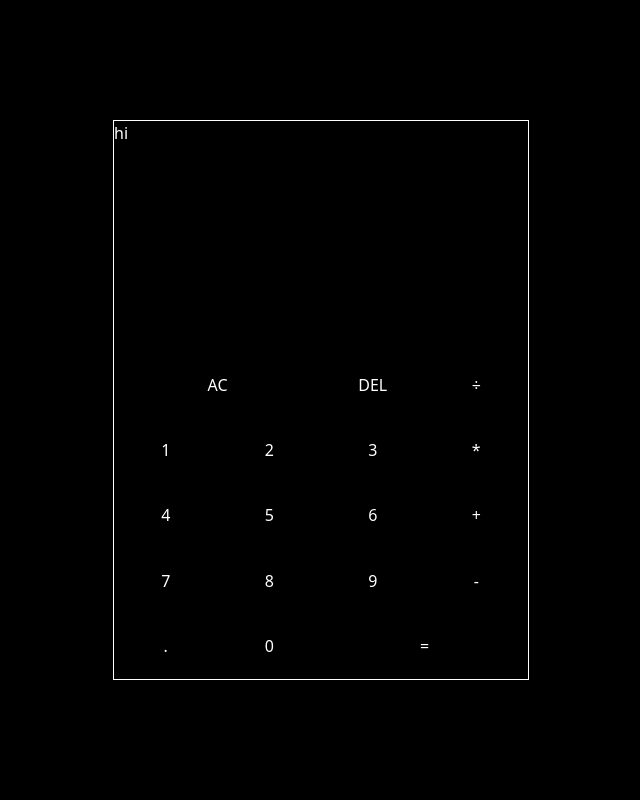
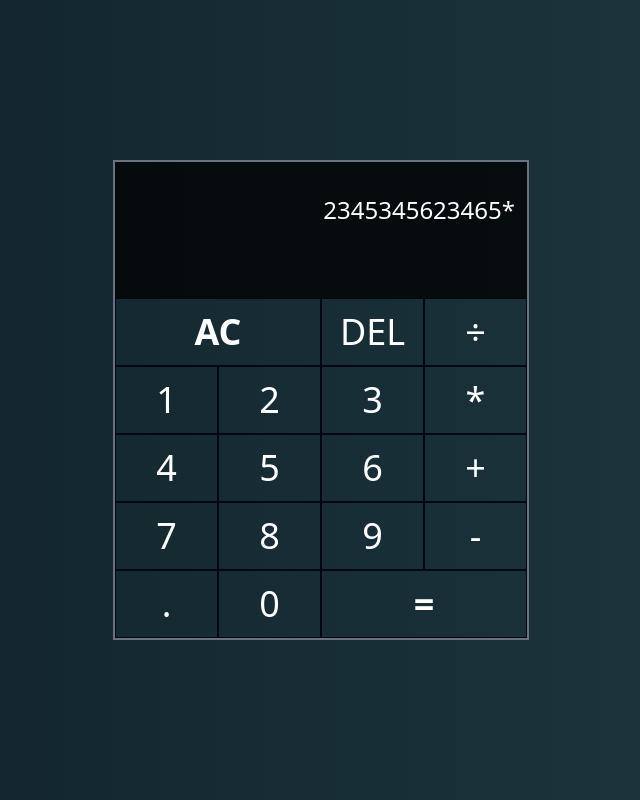
Before and after one commit to thDemon1310/Calculator-in-React, a React (Vite) app: page / in a window 1280 px wide. Shown: the whole page, without its empty margins (319-959 px from the left). Built offline with nearby package versions, Linux system fonts and the light colour scheme.

Commit message:
added style to screen and keys

```diff
--- a/src/App.jsx
+++ b/src/App.jsx
@@ -3,7 +3,7 @@ import Calculator from "./components/calculator/Calculator";
 const App = () => {
   return (
     <>
-      <div className="bg-black w-screen h-screen flex justify-center items-center">
+      <div className="bg-gradient-to-r from-[#0F2027] to-[#203A43] w-screen h-screen flex justify-center items-center">
         <Calculator />
       </div>
     </>
--- a/src/components/calculator/Calculator.jsx
+++ b/src/components/calculator/Calculator.jsx
@@ -3,7 +3,7 @@ import Keypad from "./keypad/Keypad";
 
 const Calculator = () => {
   return (
-    <div className="w-[26rem] h-[35rem] border text-white grid ">
+    <div className="w-[26rem] h-[30rem]  text-white grid grid-rows-[2fr_5fr] border-2 border-gray-500">
       <Screen />
       <Keypad />
     </div>
--- a/src/components/calculator/keypad/Keypad.jsx
+++ b/src/components/calculator/keypad/Keypad.jsx
@@ -22,7 +22,7 @@ const arr = [
 ];
 const Keypad = () => {
   return (
-    <div className="grid grid-cols-4">
+    <div className="grid grid-cols-4  text-4xl">
       {arr.map((symbol) => {
         if (typeof symbol == "string") {
           return <StrBtn btn={symbol} key={arr.indexOf(symbol)} />;
--- a/src/components/calculator/keypad/NumBtn.jsx
+++ b/src/components/calculator/keypad/NumBtn.jsx
@@ -1,5 +1,6 @@
 const NumBtn = ({ btn }) => {
-  return <button> {btn} </button>;
+  return <button
+  className="border border-gray-950  hover:bg-gray-600"> {btn} </button>;
 };
 
 export default NumBtn;
--- a/src/components/calculator/keypad/StrBtn.jsx
+++ b/src/components/calculator/keypad/StrBtn.jsx
@@ -1,6 +1,6 @@
 const StrBtn = ({ btn }) => {
   return (
-    <button className={btn == "AC" || btn == "=" ? "col-span-2" : ""}>
+    <button className={(btn == "AC" || btn == "=" ? "col-span-2 border border-gray-950 font-bold  hover:bg-gray-600" : "border border-gray-950  hover:bg-gray-600")}>
       {btn}
     </button>
   );
--- a/src/components/calculator/screen/Screen.jsx
+++ b/src/components/calculator/screen/Screen.jsx
@@ -1,9 +1,8 @@
 const Screen = () => {
   return (
-    <div className=" ">
-      <div className="previous"></div>
-      <div className="current"></div>
-      hi
+    <div className="bg-[rgba(0,0,0,.75)] flex flex-col overflow-auto justify-around items-end p-3">
+      <div className="previous text-2xl">2345345623465*</div>
+      <div className="current text-4xl break-words break-all"></div>
     </div>
   );
 };
```
